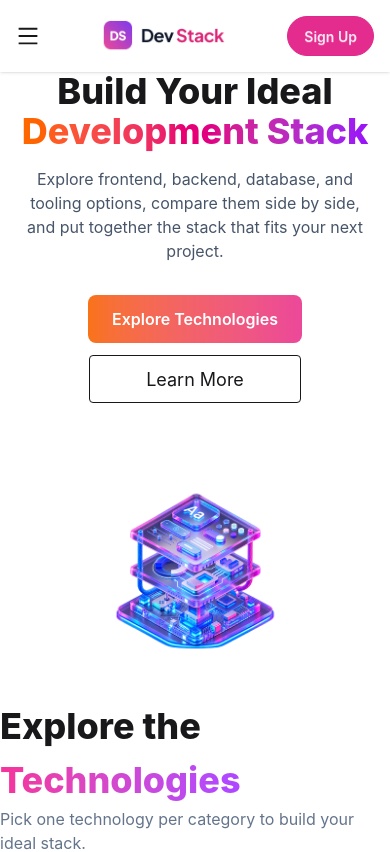
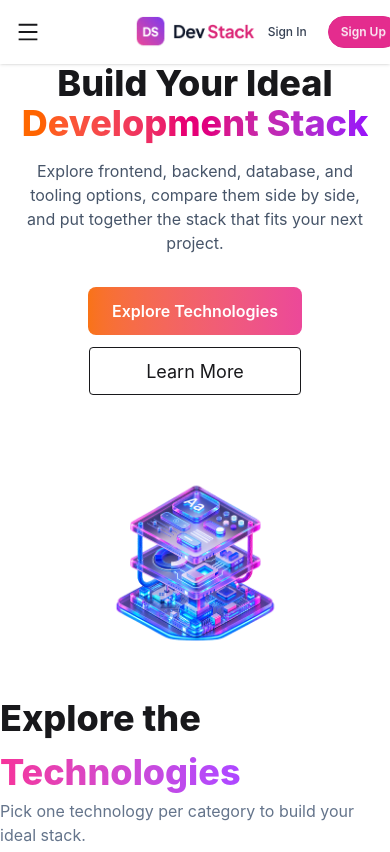
Before and after one commit to TaheraScript/Assignment-5-DevStack, a React (Vite) app: page / in a window 390 px wide. Shown: the top 852 px of the page. Built offline with nearby package versions, Linux system fonts and the light colour scheme.

Commit message:
Finally I complete my 5th assignment by the grace of Allah

```diff
--- a/src/Component/Layout/Footer.tsx
+++ b/src/Component/Layout/Footer.tsx
@@ -26,7 +26,7 @@ const Footer = () => {
                 <h2 className='footer-text-style'>COMPANY</h2>
                 <ul className='text space-y-2'>
                     <li><a href="#">About</a></li>
-                    <li><a href="#">Contaxt</a></li>
+                    <li><a href="#">Contact</a></li>
                     <li><a href="#">Careers</a></li>
                 </ul>
             </div>
--- a/src/Component/Layout/Navbar.tsx
+++ b/src/Component/Layout/Navbar.tsx
@@ -6,7 +6,7 @@ const Navbar = () => {
     const [menuOpen, setMenuOpen] = useState(false);
    return (
     <div className="sticky top-0 z-50 bg-white shadow-sm flex ">
-     <div className="flex justify-between items-center w-full max-w-7xl mx-auto my-4 px-4">
+     <div className="grid grid-cols-3 md:flex md:justify-between items-center w-full max-w-7xl mx-auto my-4 px-4">
         <button
           className="md:hidden text-2xl" onClick={() => setMenuOpen(!menuOpen)}>
           {menuOpen ? <AiOutlineClose /> : <AiOutlineMenu />}
@@ -21,9 +21,9 @@ const Navbar = () => {
           <li><a href="#">Contact</a></li>
         </ul>
 
-        <div className="flex gap-2 md:gap-6 items-center">
-          <button className="btn btn-link no-underline text-gray-700 font-medium hidden sm:inline-flex">Sign In</button>
-          <button className="btn btn-active btn-secondary rounded-4xl">Sign Up</button>
+        <div className="flex gap-2 md:gap-6 items-center justify-self-end md:justify-self-auto">
+          <button className="btn btn-link btn-sm md:btn-md no-underline text-gray-700 font-medium">Sign In</button>
+          <button className="btn btn-sm md:btn-md btn-active btn-secondary rounded-4xl">Sign Up</button>
         </div>
       </div>
 
```
Also changed, not shown: src/README.md (added).
